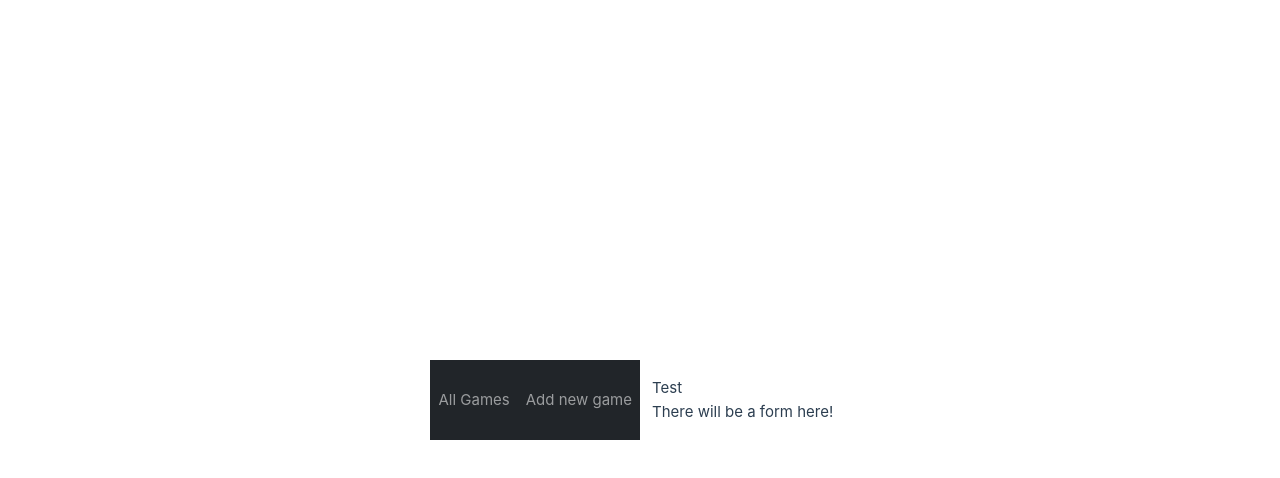
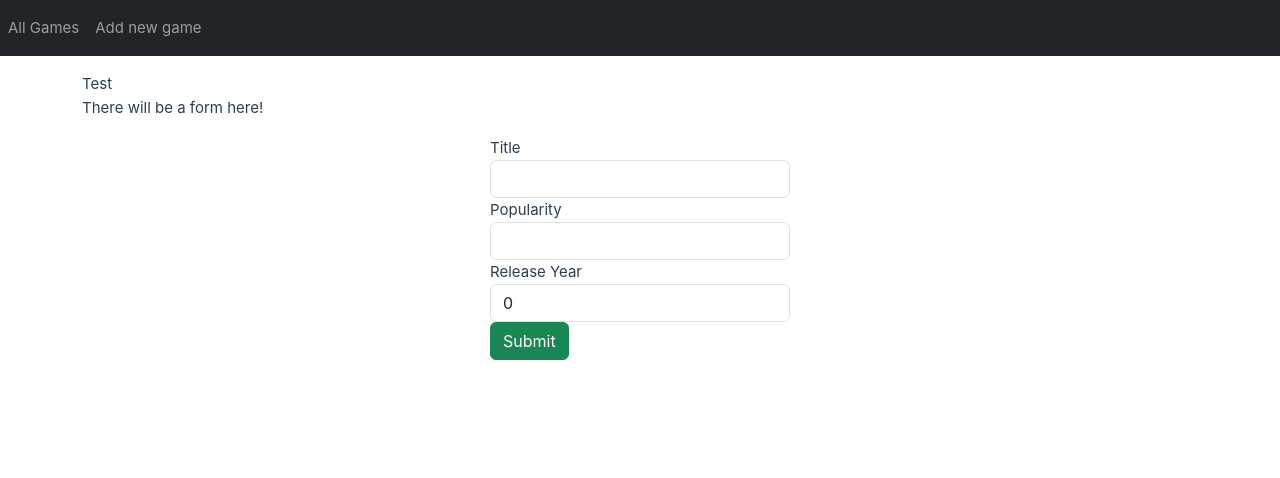
Before and after one commit to Temeculous/elder-scrolls-tracker-front, a Vue app: page /new in a window 1280 px wide. Shown: the top 478 px of the page. Built offline with nearby package versions, Linux system fonts and the light colour scheme.

Commit message:
esgame form

```diff
--- a/src/App.vue
+++ b/src/App.vue
@@ -14,7 +14,7 @@ import GameIndex from './components/ESGameIndex.vue'
     </div>
   </nav>
 
-<div class="container mt-3">
-  <router-view />
+  <div class="container mt-3">
+    <router-view />
   </div>
 </template>
--- a/src/assets/main.css
+++ b/src/assets/main.css
@@ -1,12 +1,5 @@
 @import './base.css';
 
-#app {
-  max-width: 1280px;
-  margin: 0 auto;
-  padding: 2rem;
-
-  font-weight: normal;
-}
 
 a,
 .green {
@@ -20,16 +13,3 @@ a,
     background-color: hsla(160, 100%, 37%, 0.2);
   }
 }
-
-@media (min-width: 1024px) {
-  body {
-    display: flex;
-    place-items: center;
-  }
-
-  #app {
-    display: grid;
-    grid-template-columns: 1fr 1fr;
-    padding: 0 2rem;
-  }
-}
--- a/src/components/AddGame.vue
+++ b/src/components/AddGame.vue
@@ -1,4 +1,94 @@
 <template>
   <div>Test</div>
   <p>There will be a form here!</p>
+  <div class="submit-form">
+    <div v-if="!submitted">
+      <div class="form-group">
+        <label for="title">Title</label>
+        <input
+          type="text"
+          class="form-control"
+          id="title"
+          required
+          v-model="esgame.title"
+          name="title"
+        />
+      </div>
+      <div class="form-group">
+        <label for="popularity">Popularity</label>
+        <input
+          type="text"
+          class="form-control"
+          id="popularity"
+          required
+          v-model="esgame.popularity"
+          name="popularity"
+        />
+      </div>
+      <div class="form-group">
+        <label for="releaseYear">Release Year</label>
+        <input
+          type="number"
+          class="form-control"
+          id="releaseYear"
+          v-model="esgame.releaseYear"
+          name="releaseYear"
+        />
+      </div>
+      <button @click="saveGame" class="btn btn-success">Submit</button>
+    </div>
+    <div v-else>
+      <h4>Submitted Succesfully!</h4>
+      <button class="btn btn-success" @click="newGame">Add</button>
+    </div>
+  </div>
 </template>
+
+<script>
+import GameDataService from '../services/GameDataService.js'
+
+export default {
+  name: 'add game',
+  data() {
+    return {
+      esgame: {
+        id: null,
+        title: '',
+        popularity: '',
+        releaseYear: 0
+      },
+      submitted: false
+    }
+  },
+  methods: {
+    saveGame() {
+      let data = {
+        title: this.esgame.title,
+        popularity: this.esgame.popularity,
+        releaseYear: this.esgame.releaseYear
+      }
+
+      GameDataService.create(data)
+        .then((response) => {
+          this.esgame.id = response.data.id
+          console.log(response.data)
+          this.submitted = true
+        })
+        .catch((err) => {
+          console.log(err)
+        })
+    },
+    newGame() {
+      this.submitted = false
+      this.esgame = {}
+    }
+  }
+}
+</script>
+
+<style>
+.submit-form {
+  max-width: 300px;
+  margin: auto;
+}
+</style>
```
Also changed, not shown: 1 other file (tests, documents, lock files or other folders).
